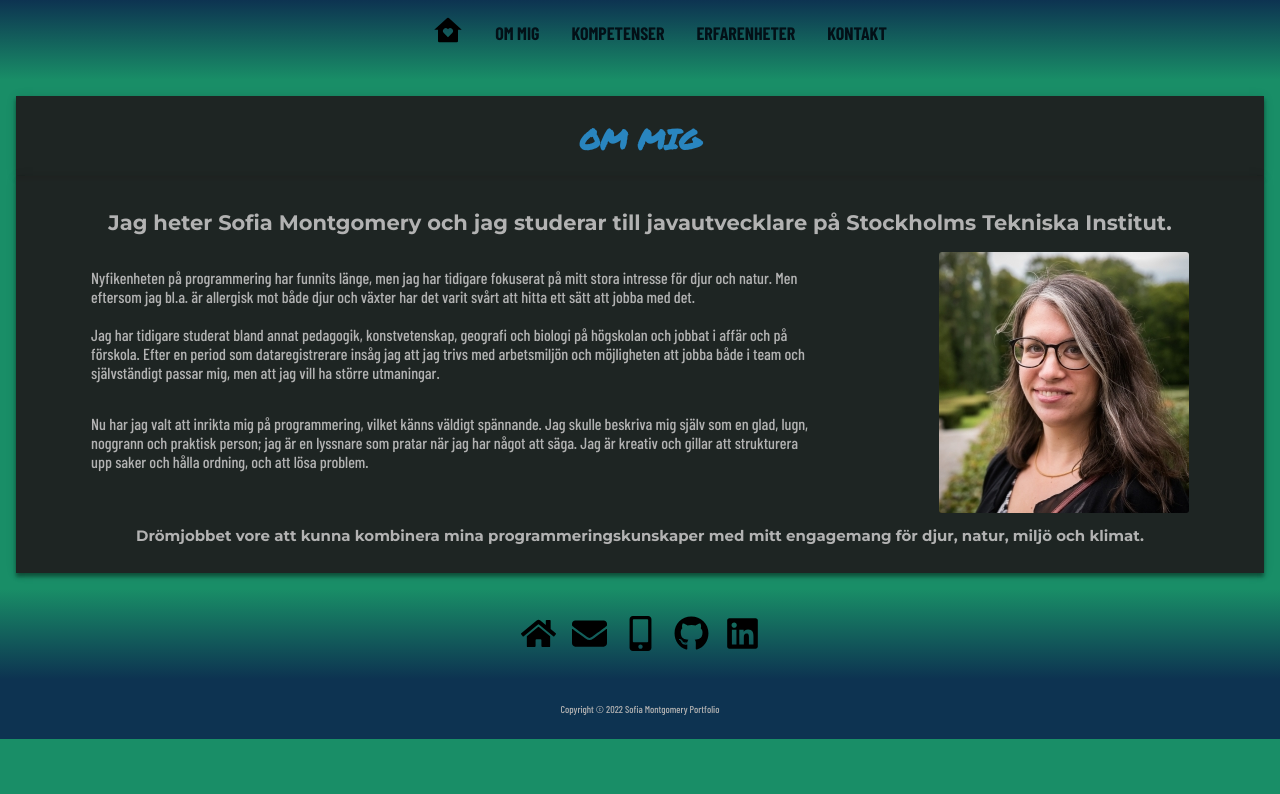
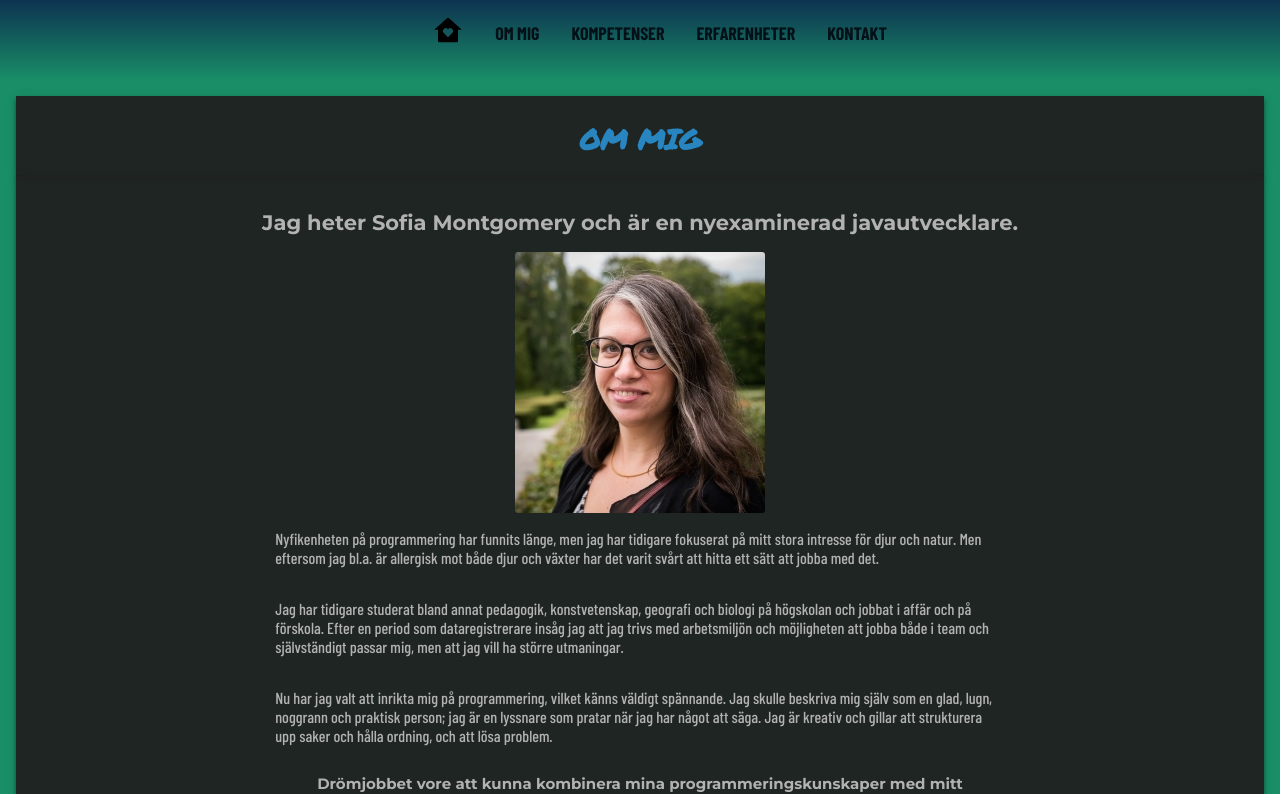
Before and after one commit to fiamont/portfolio, a Next.js app: page /ommig in a window 1280 px wide. Shown: the top 794 px of the page. Built offline with nearby package versions, Linux system fonts and the light colour scheme; a web font is replaced by a local one.

Commit message:
added mui

```diff
--- a/components/About.jsx
+++ b/components/About.jsx
@@ -6,20 +6,30 @@ const About = () => {
   return (
     <div className={style.AboutMe}>
       <h2 className={style.heading}>
-        Jag heter Sofia Montgomery och jag studerar till javautvecklare på
-        Stockholms Tekniska Institut.
+        Jag heter Sofia Montgomery och är en nyexaminerad javautvecklare.
       </h2>
+      <div className={style.Photo}>
+        <Image
+          className={style.Me}
+          src={Me}
+          alt="me"
+          width={250}
+          height={261}
+        />
+      </div>
       <div className={style.part1}>
         <div className={style.textpart2}>
           <p>
             Nyfikenheten på programmering har funnits länge, men jag har
             tidigare fokuserat på mitt stora intresse för djur och natur. Men
             eftersom jag bl.a. är allergisk mot både djur och växter har det
-            varit svårt att hitta ett sätt att jobba med det.<br></br>
-            <br></br>Jag har tidigare studerat bland annat pedagogik,
-            konstvetenskap, geografi och biologi på högskolan och jobbat i affär
-            och på förskola. Efter en period som dataregistrerare insåg jag att
-            jag trivs med arbetsmiljön och möjligheten att jobba både i team och
+            varit svårt att hitta ett sätt att jobba med det.
+          </p>
+          <p>
+            Jag har tidigare studerat bland annat pedagogik, konstvetenskap,
+            geografi och biologi på högskolan och jobbat i affär och på
+            förskola. Efter en period som dataregistrerare insåg jag att jag
+            trivs med arbetsmiljön och möjligheten att jobba både i team och
             självständigt passar mig, men att jag vill ha större utmaningar.
           </p>
           <p>
@@ -29,21 +39,12 @@ const About = () => {
             har något att säga. Jag är kreativ och gillar att strukturera upp
             saker och hålla ordning, och att lösa problem.
           </p>
-        </div>
-        <div className={style.Photo}>
-          <Image
-            className={style.Me}
-            src={Me}
-            alt="me"
-            width={250}
-            height={261}
-          />
+          <h2 className={style.heading2}>
+            Drömjobbet vore att kunna kombinera mina programmeringskunskaper med
+            mitt engagemang för djur, natur, miljö och klimat.
+          </h2>
         </div>
       </div>
-      <h2 className={style.heading2}>
-        Drömjobbet vore att kunna kombinera mina programmeringskunskaper med
-        mitt engagemang för djur, natur, miljö och klimat.
-      </h2>
     </div>
   );
 };
--- a/components/Footer.jsx
+++ b/components/Footer.jsx
@@ -1,4 +1,4 @@
-import React from "react";
+import React, { useState } from "react";
 import style from "../styles/Footer.module.css";
 import {
   FaEnvelope,
@@ -7,33 +7,116 @@ import {
   FaGithub,
   FaLinkedin,
 } from "react-icons/fa";
+import Dialog from "@mui/material/Dialog";
+import DialogContent from "@mui/material/DialogContent";
+import DialogContentText from "@mui/material/DialogContentText";
+import DialogTitle from "@mui/material/DialogTitle";
+import IconButton from "@mui/material/IconButton";
+import CloseIcon from "@mui/icons-material/Close";
 
 const Footer = () => {
   const handleURL = (url) => {
     return () => window.open(url, "_blank");
   };
 
-  const textPopingUp = (a) => {
-    alert(a);
+  const [open, setOpen] = useState(false);
+  const [openSecond, setOpenSecond] = useState(false);
+  const [openThird, setOpenThird] = useState(false);
+
+  const handleClose = () => {
+    setOpen(false);
+    setOpenSecond(false);
+    setOpenThird(false);
   };
+
   return (
     <div>
       <div className={style.ContactLinks} id="contactLinks">
         <div className={style.ContactLinksIcons}>
-          <FaHome
-            size="35px"
-            onClick={() =>
-              textPopingUp("Biblioteksgången 8, lgh 1304, 183 70 Täby")
-            }
-          />
-          <FaEnvelope
-            size="35px"
-            onClick={() => textPopingUp("sofia.montgomery@gmail.com")}
-          />
-          <FaMobileAlt
-            size="35px"
-            onClick={() => textPopingUp("070-468 20 76")}
-          />
+          <div>
+            <FaHome size="35px" onClick={() => setOpen(true)} />
+            <Dialog
+              open={open}
+              onClose={handleClose}
+              aria-labelledby="alert-dialog-title"
+              aria-describedby="alert-dialog-description"
+            >
+              <DialogTitle id="alert-dialog-title">{"Adress:"}</DialogTitle>
+              <IconButton
+                aria-label="close"
+                onClick={handleClose}
+                sx={{
+                  position: "absolute",
+                  right: 8,
+                  top: 8,
+                  color: (theme) => theme.palette.grey[500],
+                }}
+              >
+                <CloseIcon />
+              </IconButton>
+              <DialogContent>
+                <DialogContentText id="alert-dialog-description">
+                  Biblioteksgången 8, lgh 1304, 183 70 Täby
+                </DialogContentText>
+              </DialogContent>
+            </Dialog>
+          </div>
+          <div>
+            <FaEnvelope size="35px" onClick={() => setOpenSecond(true)} />
+            <Dialog
+              open={openSecond}
+              onClose={handleClose}
+              aria-labelledby="alert-dialog-title"
+              aria-describedby="alert-dialog-description"
+            >
+              <DialogTitle id="alert-dialog-title">{"Mail:"}</DialogTitle>
+              <IconButton
+                aria-label="close"
+                onClick={handleClose}
+                sx={{
+                  position: "absolute",
+                  right: 8,
+                  top: 8,
+                  color: (theme) => theme.palette.grey[500],
+                }}
+              >
+                <CloseIcon />
+              </IconButton>
+              <DialogContent>
+                <DialogContentText id="alert-dialog-description">
+                  sofia.montgomery@gmail.com
+                </DialogContentText>
+              </DialogContent>
+            </Dialog>
+          </div>
+          <div>
+            <FaMobileAlt size="35px" onClick={() => setOpenThird(true)} />
+            <Dialog
+              open={openThird}
+              onClose={handleClose}
+              aria-labelledby="alert-dialog-title"
+              aria-describedby="alert-dialog-description"
+            >
+              <DialogTitle id="alert-dialog-title">{"Mobil:"}</DialogTitle>
+              <IconButton
+                aria-label="close"
+                onClick={handleClose}
+                sx={{
+                  position: "absolute",
+                  right: 8,
+                  top: 8,
+                  color: (theme) => theme.palette.grey[500],
+                }}
+              >
+                <CloseIcon />
+              </IconButton>
+              <DialogContent>
+                <DialogContentText id="alert-dialog-description">
+                  070-468 20 76
+                </DialogContentText>
+              </DialogContent>
+            </Dialog>
+          </div>
           <FaGithub
             size="35px"
             onClick={handleURL("https://github.com/fiamont")}
--- a/package.json
+++ b/package.json
@@ -9,6 +9,10 @@
     "lint": "next lint"
   },
   "dependencies": {
+    "@emotion/react": "^11.11.1",
+    "@emotion/styled": "^11.11.0",
+    "@mui/icons-material": "^5.13.7",
+    "@mui/material": "^5.13.7",
     "next": "12.1.6",
     "react": "18.1.0",
     "react-animations": "^1.0.0",
--- a/styles/Footer.module.css
+++ b/styles/Footer.module.css
@@ -29,3 +29,8 @@
   font-size: 10px;
   color: rgb(172, 171, 171);
 }
+
+.Modal {
+  background-color: rgb(206, 199, 199);
+  z-index: 1;
+}
--- a/styles/HomeTop.module.css
+++ b/styles/HomeTop.module.css
@@ -5,7 +5,7 @@
   flex-direction: column;
   justify-content: center;
   align-items: flex-start;
-  background: linear-gradient(rgba(0, 0, 0, 0.7), rgba(0, 0, 0, 0.7)),
+  background: linear-gradient(rgba(0, 0, 0, 0.6), rgba(0, 0, 0, 0.6)),
     url("../public/sofiabackgrounddesktop.jpg") no-repeat;
   background-position: center;
   background-size: cover;
```
Also changed, not shown: components/Intro.jsx (+4 -5 lines), 1 other file (tests, documents, lock files or other folders).
